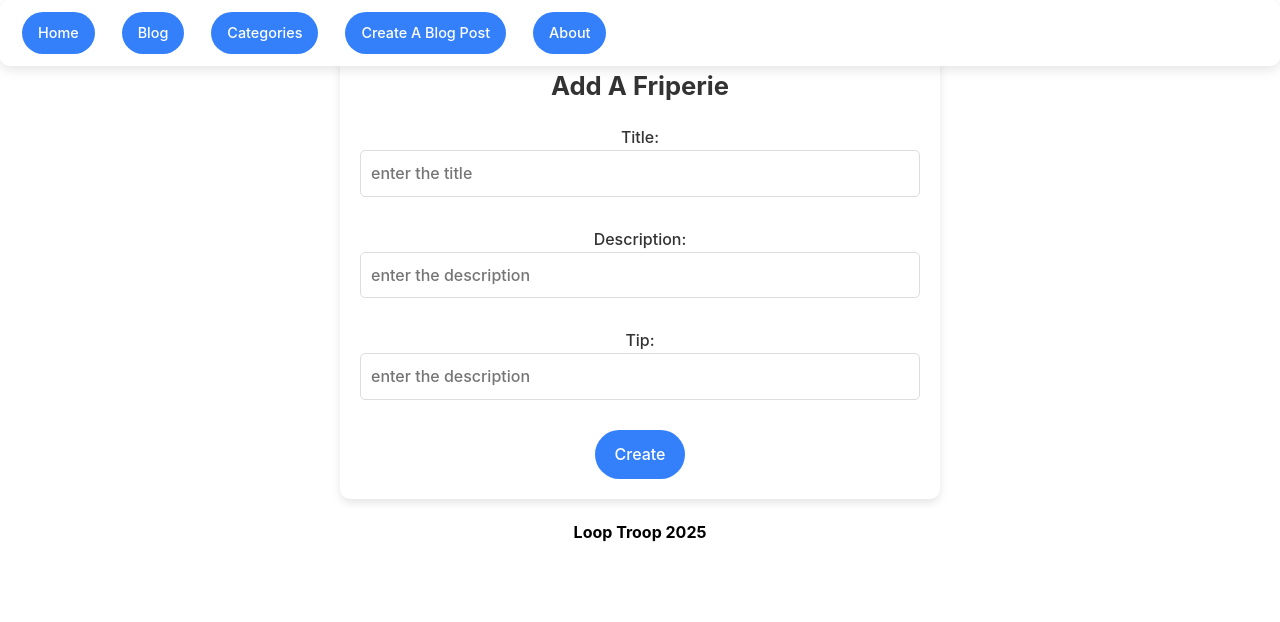
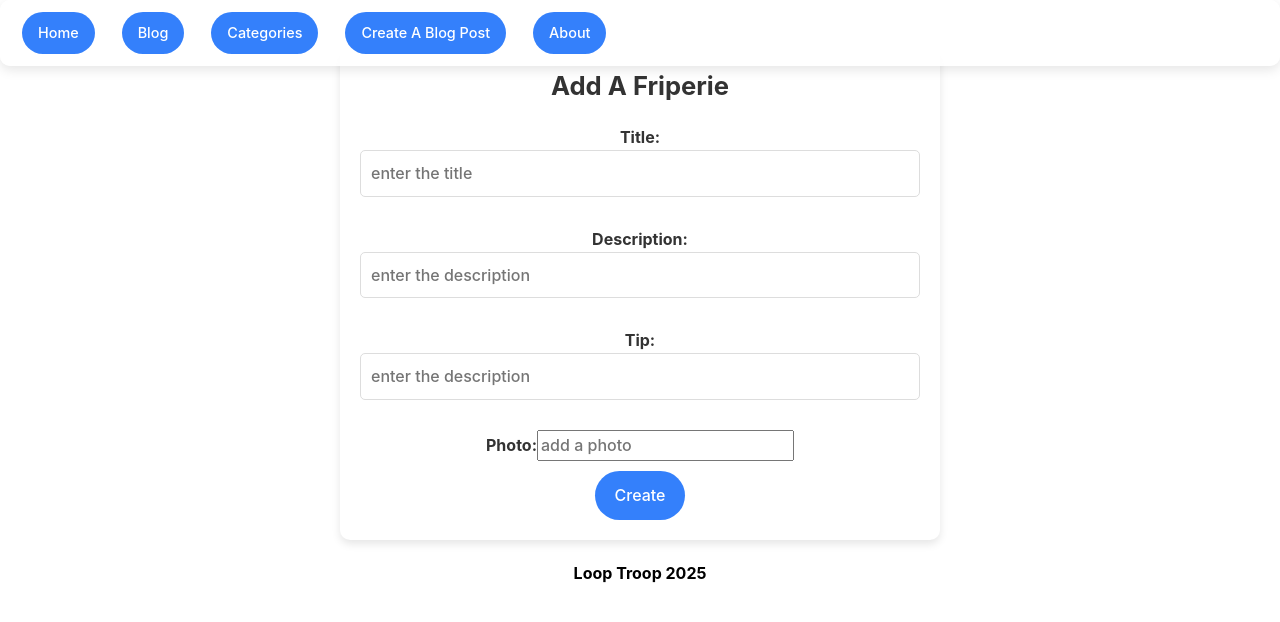
Before and after one commit to paris-tour-blog/paris-tour-blog, a React (Vite) app: page /CreateBlogPostFriperie in a window 1280 px wide. Shown: the top 622 px of the page. Built offline with nearby package versions, Linux system fonts and the light colour scheme.

Commit message:
final touches

```diff
--- a/src/pages/CreateBlogPostFriperie.jsx
+++ b/src/pages/CreateBlogPostFriperie.jsx
@@ -6,9 +6,10 @@ import { useNavigate } from "react-router-dom"
 
 function CreateBlogPostFriperie() {
 
-    const [title, setTitle] = useState("")
-    const [description, setDescription] = useState("")
+    const [title, setTitle] = useState("");
+    const [description, setDescription] = useState("");
     const [tip, setTip] = useState("");
+    const [img, setImg] = useState ("");
 
     const navigate = useNavigate()
 
@@ -20,6 +21,7 @@ function CreateBlogPostFriperie() {
             "title": title,
             "description": description,
             "tip": tip,
+            "img": img,
         }
 
         axios.post("https://parisguideproject-default-rtdb.europe-west1.firebasedatabase.app/secondhand.json", newPost)
@@ -38,7 +40,7 @@ function CreateBlogPostFriperie() {
             <form onSubmit={handleSubmit}>
 
                 <label>
-                    Title:
+                <strong>Title:</strong>
                     <input
                         type="text"
                         name="title"
@@ -49,7 +51,7 @@ function CreateBlogPostFriperie() {
                 </label>
 
                 <label>
-                    Description:
+                <strong>Description:</strong>
                     <input
                         type="text"
                         name="description"
@@ -59,13 +61,23 @@ function CreateBlogPostFriperie() {
                     />
                 </label>
                 <label>
-                    Tip:
+                <strong>Tip:</strong>
                     <input
                         type="text"
                         name="description"
                         placeholder="enter the description"
                         value={tip}
                         onChange={(e) => { setTip(e.target.value) }}
+                    />
+                </label>
+                <label>
+                 <strong>Photo:</strong>
+                    <input
+                        type="url"
+                        name="photo"
+                        placeholder="add a photo"
+                        value={img}
+                        onChange={(e) => { setImg(e.target.value) }}
                     />
                 </label>
 
--- a/src/pages/CreateBlogPostMuseum.jsx
+++ b/src/pages/CreateBlogPostMuseum.jsx
@@ -8,6 +8,7 @@ function CreateBlogPostMuseum() {
 	const [text, setText] = useState("");
 	const [highlight, setHighlight] = useState("");
 	const [tip, setTip] = useState("");
+	const [img, setImg] = useState ("");
 
 	const navigate = useNavigate();
 
@@ -20,6 +21,7 @@ function CreateBlogPostMuseum() {
 			text: text,
 			highlight: highlight,
 			tip: tip,
+			img: img
 		};
 
 		axios
@@ -99,6 +101,18 @@ function CreateBlogPostMuseum() {
 						}}
 					/>
 				</label>
+				<label>
+				<strong>Photo:</strong>
+					<input
+						type="url"
+						name="photo"
+						placeholder="add a photo"
+						value={img}
+						onChange={(e) => {
+							setImg(e.target.value);
+						}}
+					/>
+				</label>
 
 				<button>Create</button>
 			</form>
--- a/src/pages/CreateBlogPostResto.jsx
+++ b/src/pages/CreateBlogPostResto.jsx
@@ -9,6 +9,7 @@ function CreateBlogPostRestaurant() {
     const [title, setTitle] = useState("")
     const [description, setDescription] = useState("")
     const [adress, setAdress]= useState("")
+    const [img, setImg] = useState ("")
 
     const navigate = useNavigate()
 
@@ -19,7 +20,8 @@ function CreateBlogPostRestaurant() {
         const newPost = {
             "title": title,
             "description": description,
-            "adress": adress
+            "adress": adress,
+            "img": img,
         }
 
         axios.post("https://parisguideproject-default-rtdb.europe-west1.firebasedatabase.app/restaurant.json", newPost)
@@ -63,9 +65,19 @@ function CreateBlogPostRestaurant() {
                     <input
                         type="text"
                         name="description"
-                        placeholder="enter the description"
+                        placeholder="enter the address"
                         value={adress}
                         onChange={(e) => { setAdress(e.target.value) }}
+                    />
+                </label>
+                <label>
+                    Photo:
+                    <input
+                        type="url"
+                        name="image"
+                        placeholder="URL"
+                        value={img}
+                        onChange={(e) => { setImg(e.target.value) }}
                     />
                 </label>
                 <button>Create</button>
--- a/src/pages/EditBlog.jsx
+++ b/src/pages/EditBlog.jsx
@@ -9,6 +9,7 @@ function EditBlogs() {
   const [editMuseumHigh, setEditMuseumHigh] = useState("");
   const [editMuseumTip, setEditMuseumTip] = useState("");
   const [editMuseumDesc, setEditMuseumDesc] = useState("");
+  const [editMuseumImg, setEditMuseumImg] = useState ("");
   const navigate = useNavigate();
 
   useEffect(() => {
@@ -25,6 +26,7 @@ function EditBlogs() {
             setEditMuseumHigh(data.highlight || "");
             setEditMuseumTip(data.tip || "");
             setEditMuseumDesc(data.description || "");
+            setEditMuseumImg(data.img || "");
           } else {
             console.log("No data found for this id.");
           }
@@ -42,6 +44,7 @@ function EditBlogs() {
       highlight: editMuseumHigh,
       tip: editMuseumTip,
       description: editMuseumDesc,
+      img: editMuseumImg,
     };
 
     axios
@@ -109,6 +112,15 @@ function EditBlogs() {
             onChange={(e) => setEditMuseumDesc(e.target.value)}
           />
         </label>
+        <strong>Photo:</strong>
+        <label>
+        <input
+            name="url"
+            placeholder="Modify Description"
+            value={editMuseumImg}
+            onChange={(e) => setEditMuseumImg(e.target.value)}
+          />
+        </label>
         <button type="submit">Submit</button>
       </form>
     </div>
--- a/src/pages/EditBlogFriperies.jsx
+++ b/src/pages/EditBlogFriperies.jsx
@@ -10,6 +10,7 @@ function EditBlogFriperies() {
   const [editFriperiesHigh, setEditFriperiesHigh] = useState("");
   const [editFriperiesTip, setEditFriperiesTip] = useState("");
   const [editFriperiesDesc, setEditFriperiesDesc] = useState("");
+  const [editFriperieImg, setEditFriperieImg] = useState ("");
   const navigate = useNavigate();
 
 
@@ -27,6 +28,7 @@ function EditBlogFriperies() {
             setEditFriperiesHigh(data.highlight || "");
             setEditFriperiesTip(data.tip || "");
             setEditFriperiesDesc(data.description || "");
+            setEditFriperieImg(data.img || "");
           } else {
             console.log("No data found for this id.");
           }
@@ -44,6 +46,7 @@ function EditBlogFriperies() {
       highlight: editFriperiesHigh,
       tip: editFriperiesTip,
       description: editFriperiesDesc,
+      img: editFriperieImg,
     };
 
     axios
@@ -110,6 +113,15 @@ return (
             onChange={(e) => setEditFriperiesDesc(e.target.value)}
           />
         </label>
+        <strong>Photo: </strong>
+        <label>
+        <input
+            name="url"
+            placeholder="Add a photo"
+            value={editFriperieImg}
+            onChange={(e) => setEditFriperieImg(e.target.value)}
+          />
+        </label>
         <button type="submit">Submit</button>
       </form>
     </div>
--- a/src/pages/EditBlogRestaurant.jsx
+++ b/src/pages/EditBlogRestaurant.jsx
@@ -8,8 +8,8 @@ function EditBlogRestaurant() {
 	const [editRestaurantTitle, setRestaurantTitle] = useState("");
 	const [editRestaurantAdd, setEditRestaurantAdd] = useState("");
 	const [editRestaurantDesc, setEditRestaurantDesc] = useState("");
+	const [editRestaurantImg, setEditRestaurantImg] = useState("");
 	const navigate = useNavigate();
-
 
 	useEffect(() => {
 		if (id) {
@@ -23,6 +23,7 @@ function EditBlogRestaurant() {
 						setRestaurantTitle(data.title || "");
 						setEditRestaurantAdd(data.adress || "");
 						setEditRestaurantDesc(data.description || "");
+						setEditRestaurantImg(data.img || "");
 					} else {
 						console.log("No data found for this id.");
 					}
@@ -36,8 +37,9 @@ function EditBlogRestaurant() {
 
 		const updatedRestaurantEntry = {
 			title: editRestaurantTitle,
-      tip: editRestaurantAdd,
+			adress: editRestaurantAdd,
 			description: editRestaurantDesc,
+			img: editRestaurantImg,
 		};
 
 		axios
@@ -68,25 +70,35 @@ return (
 					<strong>Description: </strong>
 					<textarea
 						name="description"
-            rows={4} cols={60}
+						rows={4}
+						cols={60}
 						placeholder="Modify Description"
 						value={editRestaurantDesc}
 						onChange={(e) => setEditRestaurantDesc(e.target.value)}
 					/>
-
 				</label>
 
 				<strong>Address: </strong>
 				<label>
 					<textarea
-            name="tip"
-            rows={2} cols={20}
+						name="adress"
+						rows={2}
+						cols={20}
 						placeholder="Address"
 						value={editRestaurantAdd}
 						onChange={(e) => setEditRestaurantAdd(e.target.value)}
 					/>
 				</label>
 
+				<strong>Photo: </strong>
+				<label>
+					<input
+						name="url"
+						placeholder="Photo"
+						value={editRestaurantImg}
+						onChange={(e) => setEditRestaurantImg(e.target.value)}
+					/>
+				</label>
 
 				<div>
 					<button type="submit">Submit</button>
--- a/src/pages/FriperiesPosts.jsx
+++ b/src/pages/FriperiesPosts.jsx
@@ -37,7 +37,9 @@ function FriperiesDetails() {
 					{post.tip}
 				</p>
 			</div>
-			 <button>Edit</button>{" "}
+			<Link to={`/EditBlogFriperies/${id}`}>
+                <button>Edit</button>
+              </Link>{" "}
 			<Link to="/blog">
 				{" "}
 				<button>Back</button>
--- a/src/pages/MuseumPosts.jsx
+++ b/src/pages/MuseumPosts.jsx
@@ -29,7 +29,7 @@ function MuseumPostDetails() {
 			<div className="blog-post">
 				<h1>{post.title}</h1>
 				<img
-					src={post.img}
+					src= {post.img}
 					width="270px"
 					height="200px"
 					style={{ objectFit: "cover", borderRadius: "4px" }}
--- a/src/pages/RestaurantsPosts.jsx
+++ b/src/pages/RestaurantsPosts.jsx
@@ -27,10 +27,19 @@ function RestaurantsDetails() {
         <div>
             <div className="blog-post">
                 <h1>{post.title}</h1>
-                <p>Description: {post.description}</p>
+                <img
+              src={post.img}
+              alt= "restaurant"
+              width="270px"
+              height="200px"
+              style={{ objectFit: "cover", borderRadius: "4px" }}
+            />
+                <p><strong>Description:</strong> {post.description}</p>
                 <p> {post.adress}</p>
             </div>
-             <button>Edit</button> <Link to="/blog"> <button>Back</button>
+            <Link to={`/EditBlogRestaurant/${id}`}>
+                <button>Edit</button>
+              </Link> <Link to="/blog"> <button>Back</button>
             </Link>
         </div>
     );
```
Lines whose indentation alone changed are shown as unchanged.
